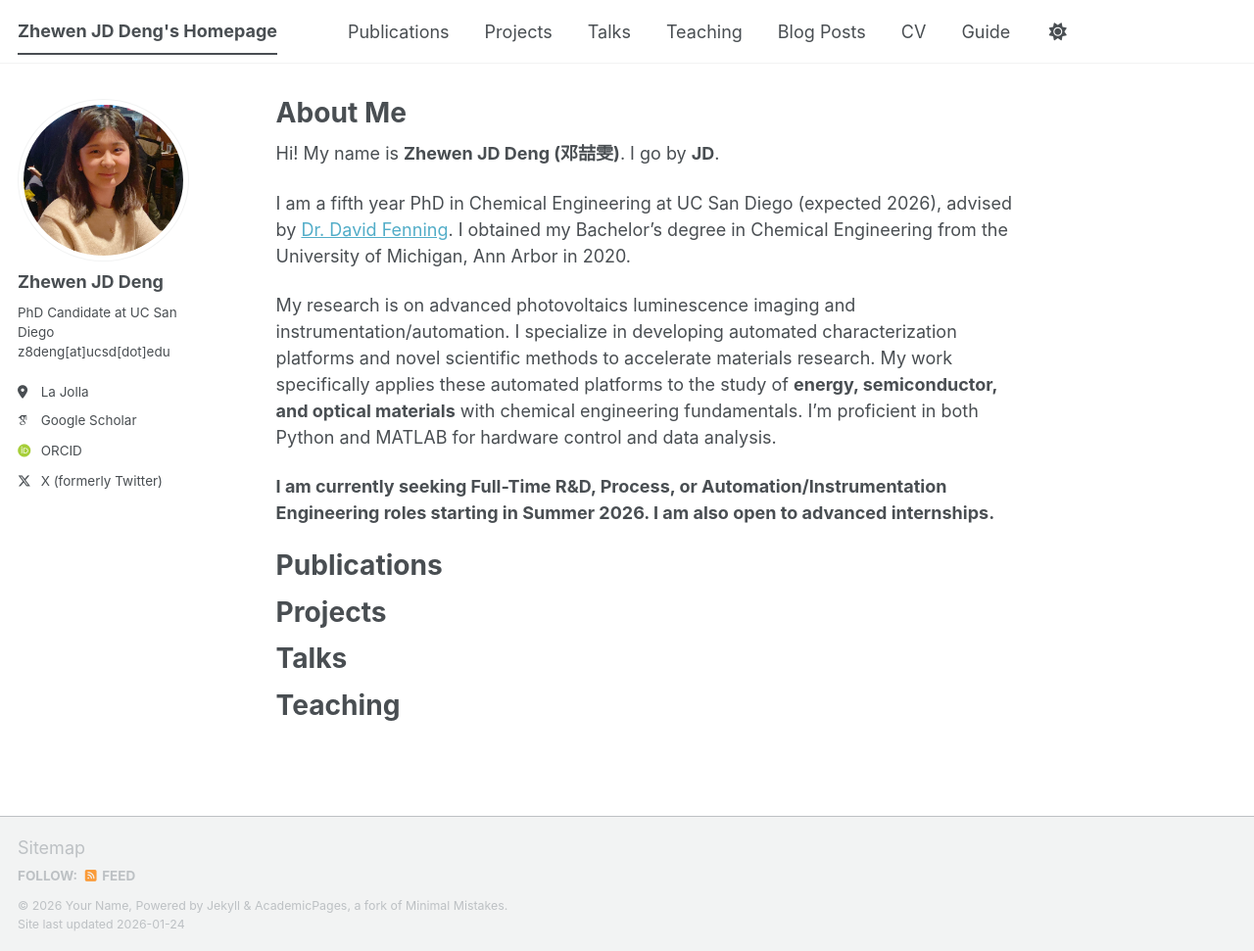
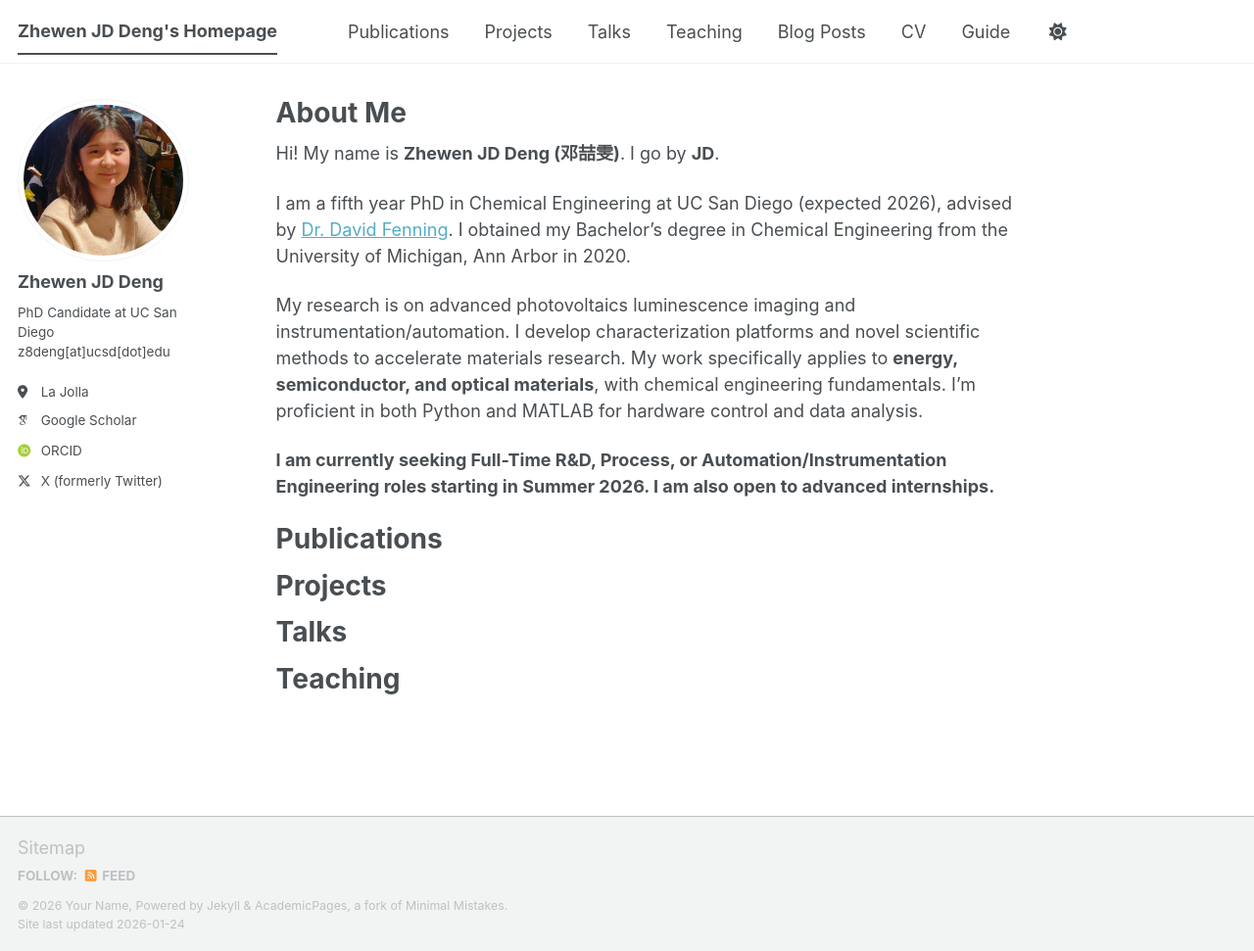
Before and after one commit to zhewenjddeng-personal/zhewenjddeng-personal.github.io, a Jekyll site: the page built from _pages/about.md, in a window 1280 px wide and 971 px high. Shown: the whole window at 98% size. Built offline with Jekyll 4.4.1, drawn with Linux system fonts in a browser that asks for light colours; some web fonts are replaced; a script bundle is joined from its source files by our own code; library files that are not in the unit come from our copies.

Commit message:
Update about.md

```diff
--- a/_pages/about.md
+++ b/_pages/about.md
@@ -11,7 +11,7 @@ Hi! My name is **Zhewen JD Deng (邓喆雯)**. I go by **JD**.
 
 I am a fifth year PhD in Chemical Engineering at UC San Diego (expected 2026), advised by [Dr. David Fenning](https://jacobsschool.ucsd.edu/node/3546). I obtained my Bachelor's degree in Chemical Engineering from the University of Michigan, Ann Arbor in 2020.
 
-My research is on advanced photovoltaics luminescence imaging and instrumentation/automation. I specialize in developing automated characterization platforms and novel scientific methods to accelerate materials research. My work specifically applies these automated platforms to the study of **energy, semiconductor, and optical materials** with chemical engineering fundamentals. I'm proficient in both Python and MATLAB for hardware control and data analysis.
+My research is on advanced photovoltaics luminescence imaging and instrumentation/automation. I develop characterization platforms and novel scientific methods to accelerate materials research. My work specifically applies to **energy, semiconductor, and optical materials**, with chemical engineering fundamentals. I'm proficient in both Python and MATLAB for hardware control and data analysis.
 
 **I am currently seeking Full-Time R&D, Process, or Automation/Instrumentation Engineering roles starting in Summer 2026. I am also open to advanced internships.**
 
```
